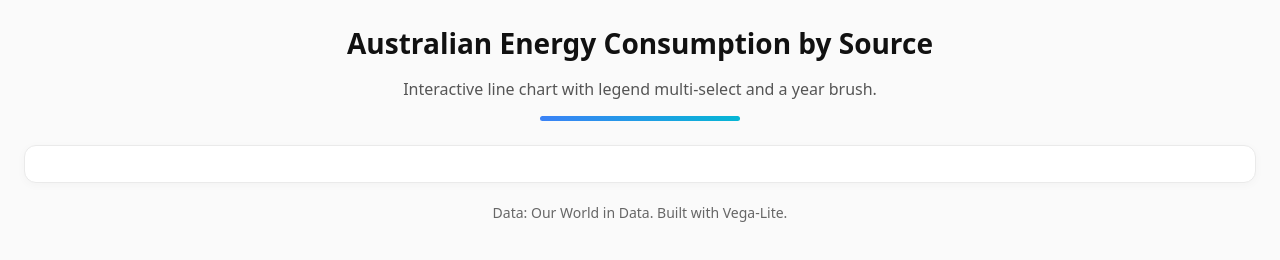
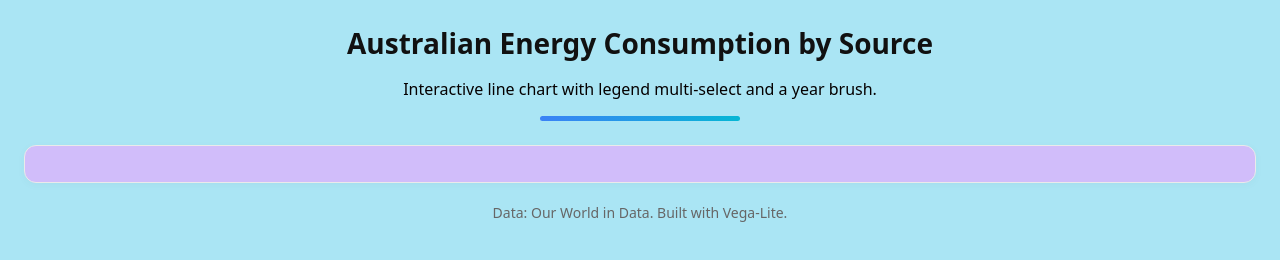
Before and after one commit to ananya21233/FIT3179_Assignment_2, a plain HTML site: page index.html in a window 1280 px wide. Drawn offline with Linux system fonts and the light colour scheme; a script that the page names is missing.

Commit message:
changed some colour around

```diff
--- a/css/styles.css
+++ b/css/styles.css
@@ -2,7 +2,7 @@ body {
   margin: 0;
   padding: 24px;
   font-family: system-ui, -apple-system, Segoe UI, Roboto, Arial, sans-serif;
-  background: #fafafa;
+  background: #aae5f4;
   color: #111;
 }
 
@@ -20,7 +20,7 @@ header h1 {
 
 header p {
   text-align: center;
-  color: #555;
+  color: #050000;
 }
 
 .sep {
@@ -35,7 +35,7 @@ header p {
 }
 
 .card {
-  background: #fff;
+  background: #d1bdfa;
   border: 1px solid #eaeaea;
   border-radius: 12px;
   padding: 18px;
```
